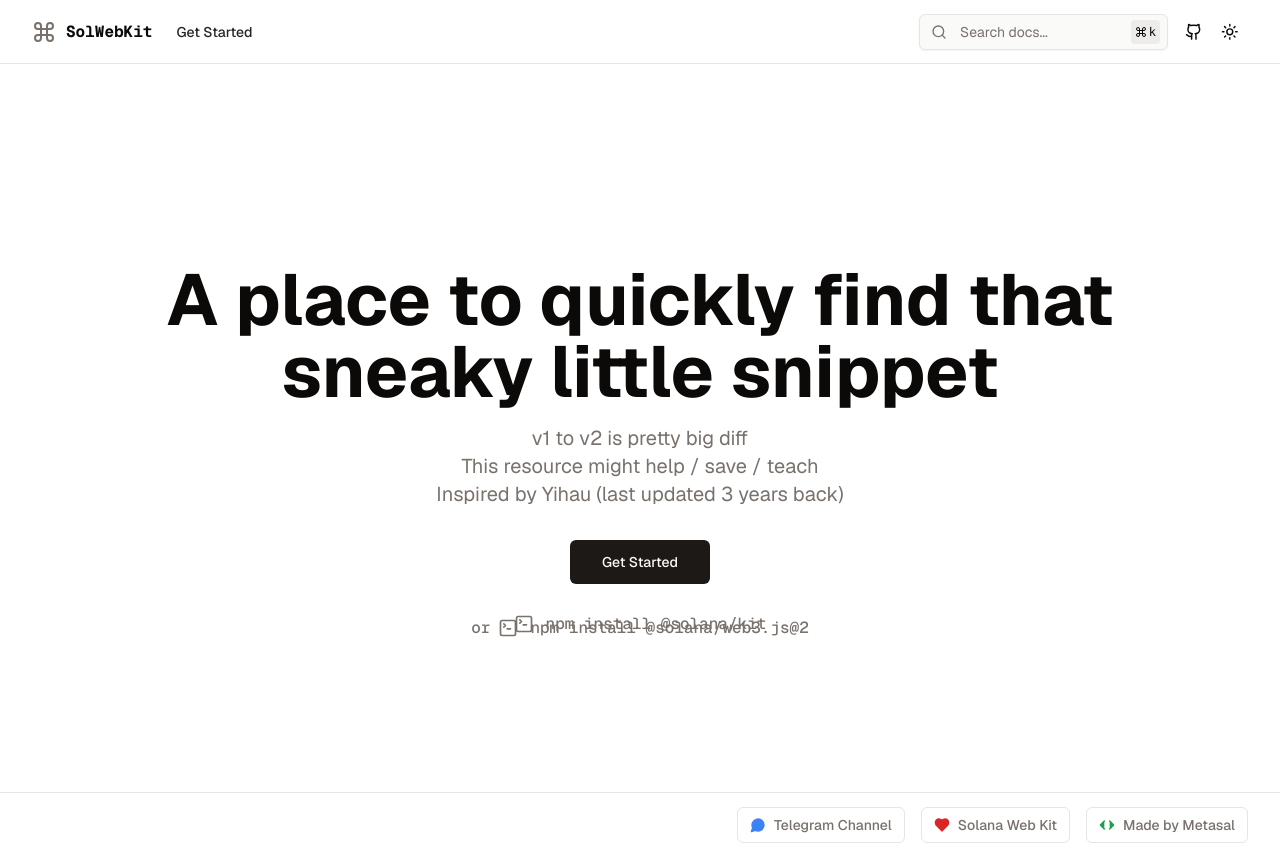
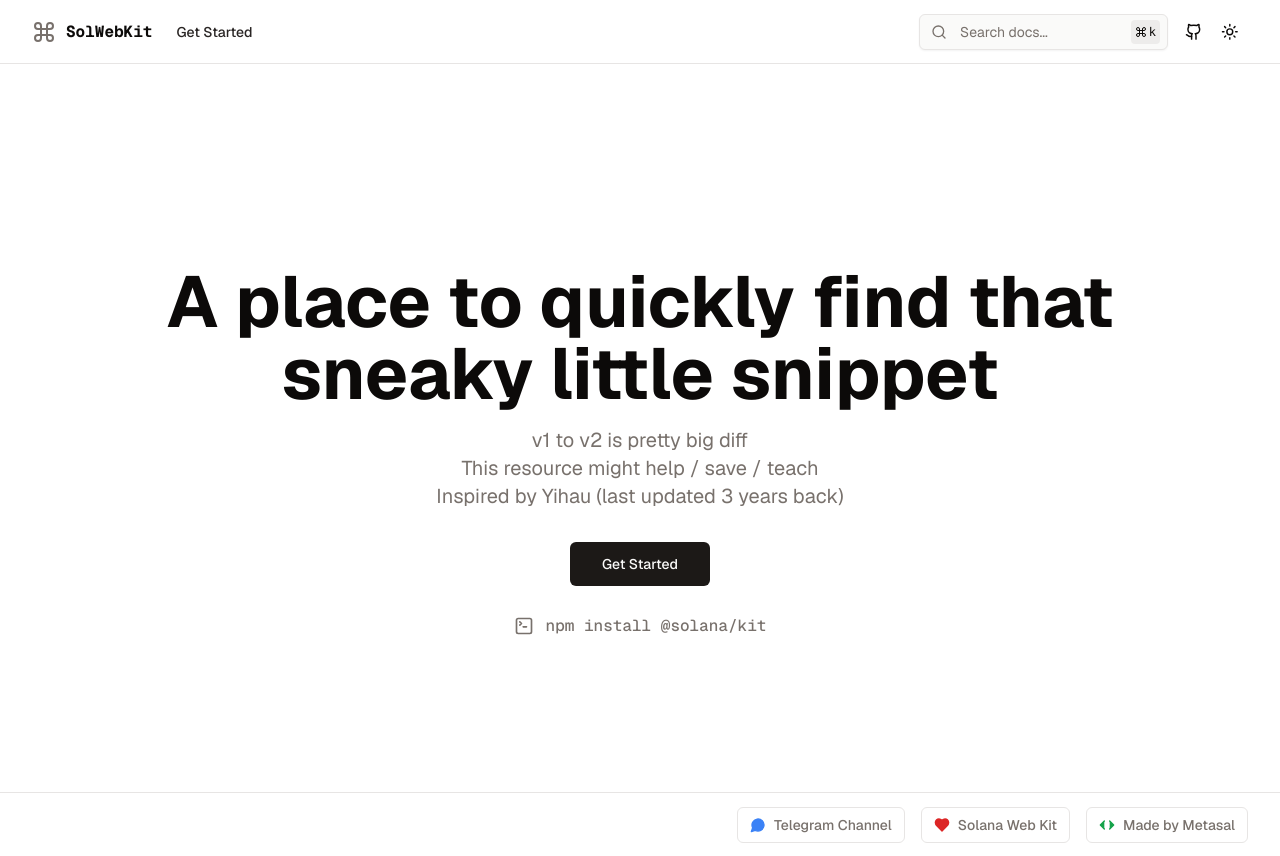
Before and after one commit to metasal1/solana-web3-v2-demo, a Next.js app: page / in a window 1280 px wide. Built offline with nearby package versions, Linux system fonts and the light colour scheme.

Commit message:
fixed home page install

```diff
--- a/app/page.tsx
+++ b/app/page.tsx
@@ -29,11 +29,6 @@
         <TerminalSquareIcon className="w-5 h-5 mr-1 mt-0.5" />
         {"npm install @solana/kit"}
       </span>
-      <span className="flex flex-row items-start sm:gap-2 gap-0.5 text-muted-foreground text-md mt-7 -mb-12 max-[800px]:mb-12 font-code text-base font-medium">
-        or
-        <TerminalSquareIcon className="w-5 h-5 mr-1 mt-0.5" />
-        {"npm install @solana/web3.js@2"}
-      </span>
     </div>
 
   );
```
Also changed, not shown: 1 other file (tests, documents, lock files or other folders).
